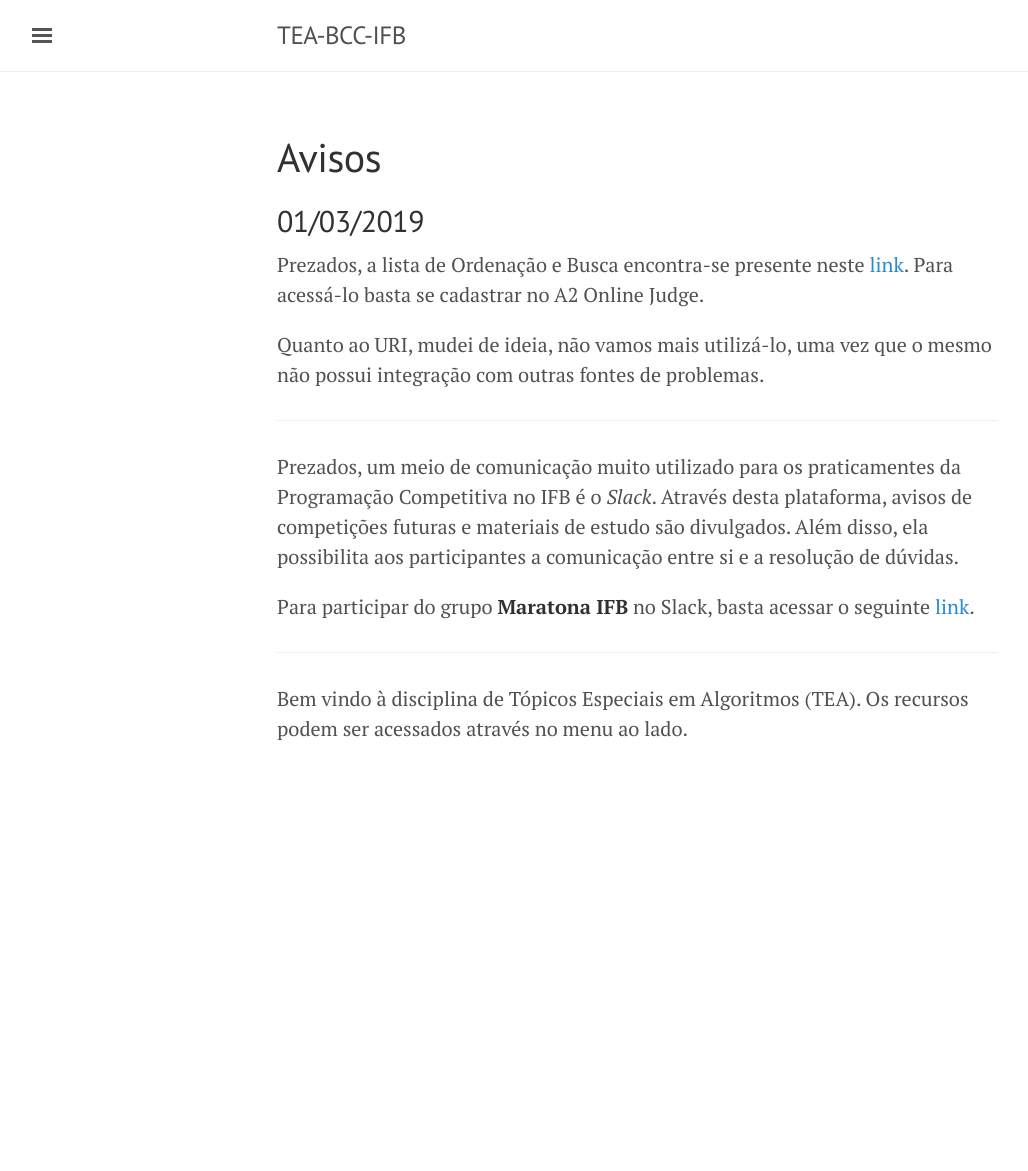
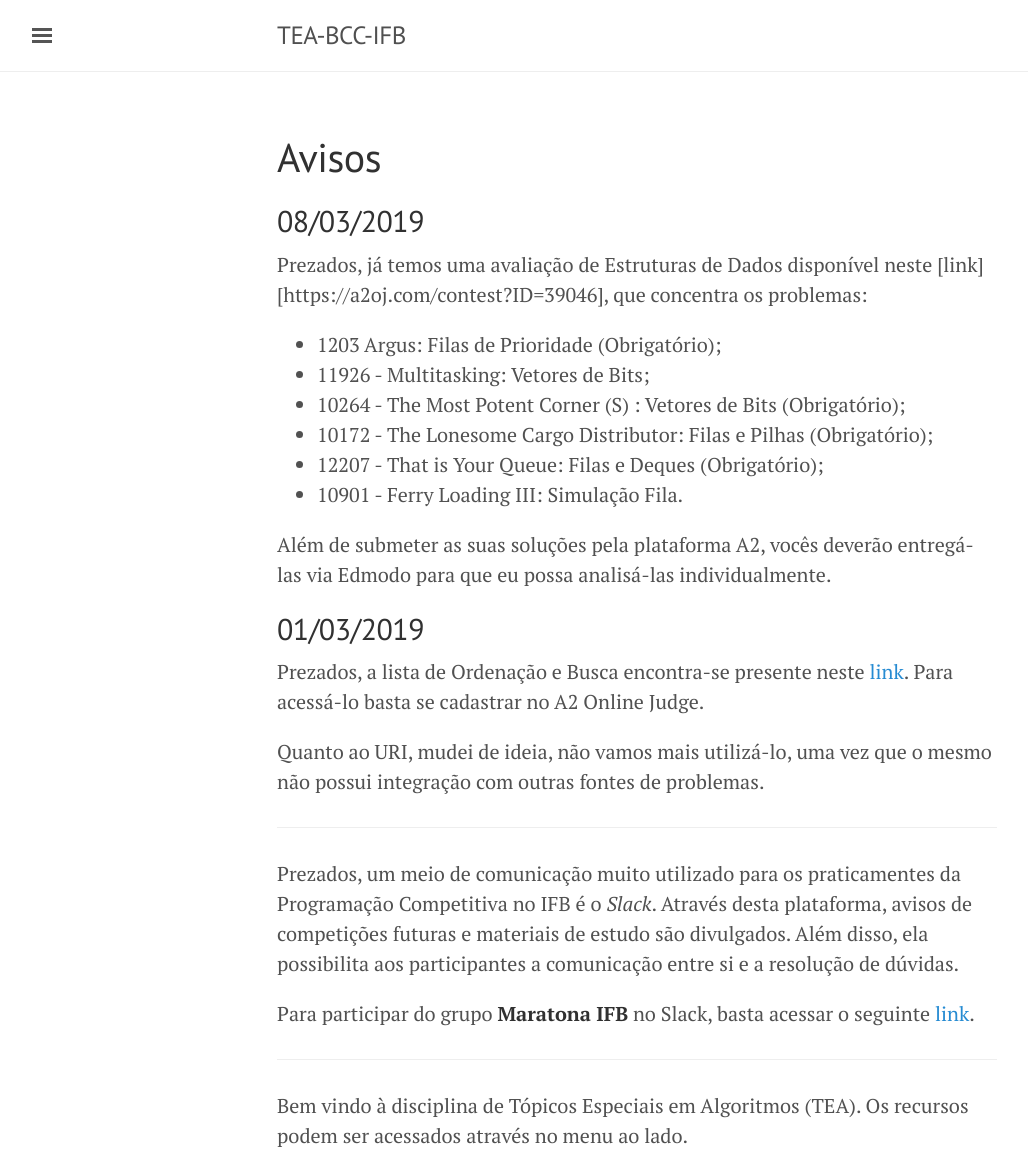
Before and after one commit to danielsaad/TEA-BCC-IFB, a Jekyll site: the page built from index.md, in a window 1280 px wide. Shown: the whole page, without its empty margins (3-1031 px from the left). Built offline with Jekyll 4.4.1, drawn with Linux system fonts in a browser that asks for light colours; before the commit the page ends 900 px from its top, so only the background shows below that.

Commit message:
Adicionando contest

```diff
--- a/index.md
+++ b/index.md
@@ -4,6 +4,36 @@ title: Home
 ---
 
 # Avisos
+
+
+<!--
+10138 CDVII: Mapeamento
+12592 - Slogan Learning of Princess: Mapeamento
+1203 Argus: Priority_queue (S)
+11926 - Multitasking: Bitmap (S)
+10264 - The Most Potent Corner (S) : Bitmap
+10172 - The Lonesome Cargo Distributor: Filas e Pilhas (S)
+12207 - That is Your Queue: Filas e Deques (S)
+10901 - Ferry Loading III (Simulação Fila)
+
+-->
+
+## 08/03/2019
+
+Prezados, já temos uma avaliação de Estruturas de Dados disponível  neste [link][https://a2oj.com/contest?ID=39046], que concentra os problemas:
+
+- 1203 Argus: Filas de Prioridade (Obrigatório);
+- 11926 - Multitasking: Vetores de Bits;
+- 10264 - The Most Potent Corner (S) : Vetores de Bits (Obrigatório);
+- 10172 - The Lonesome Cargo Distributor: Filas e Pilhas (Obrigatório);
+- 12207 - That is Your Queue: Filas e Deques (Obrigatório);
+- 10901 - Ferry Loading III: Simulação Fila.
+
+Além de submeter as suas soluções pela plataforma A2, vocês deverão entregá-las via Edmodo para que eu possa analisá-las individualmente.
+
+
+
+
 
 ## 01/03/2019
 
```
Also changed, not shown: 2 other files.
